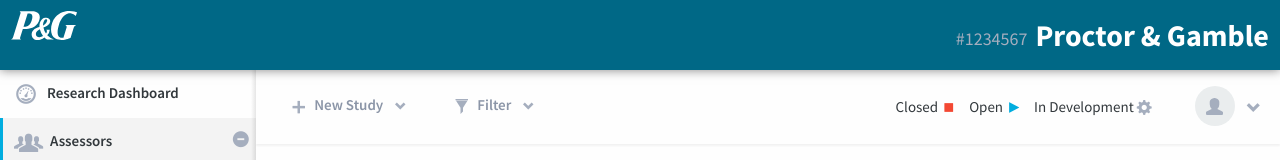
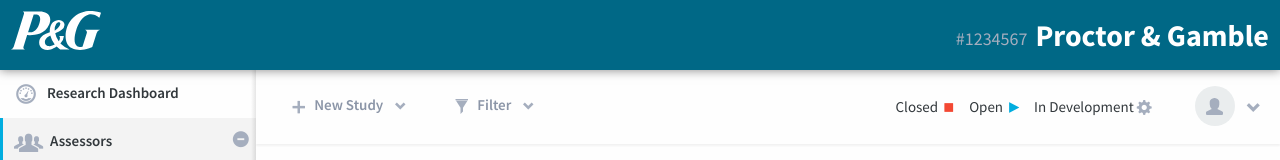
Before and after one commit to brandaid/dashboard, a website: page index.html in a window 1280 px wide. Shown: the top 160 px of the page. Drawn offline with nearby package versions, Linux system fonts and the light colour scheme.

Commit message:
Adjust logo position on large

```diff
--- a/assets/scss/components/_topbar.scss
+++ b/assets/scss/components/_topbar.scss
@@ -1,7 +1,5 @@
 .top-bar {
   background: $blue-1;
-
-
 
   @include mq(s) {
     padding: 1rem;
@@ -17,7 +15,7 @@
 
   // logo
   img {
-    @include mq(m) {
+    @include mq(mo) {
       max-width: 65.3906px;
     }
   }
```
Also changed, not shown: assets/css/style.css.
